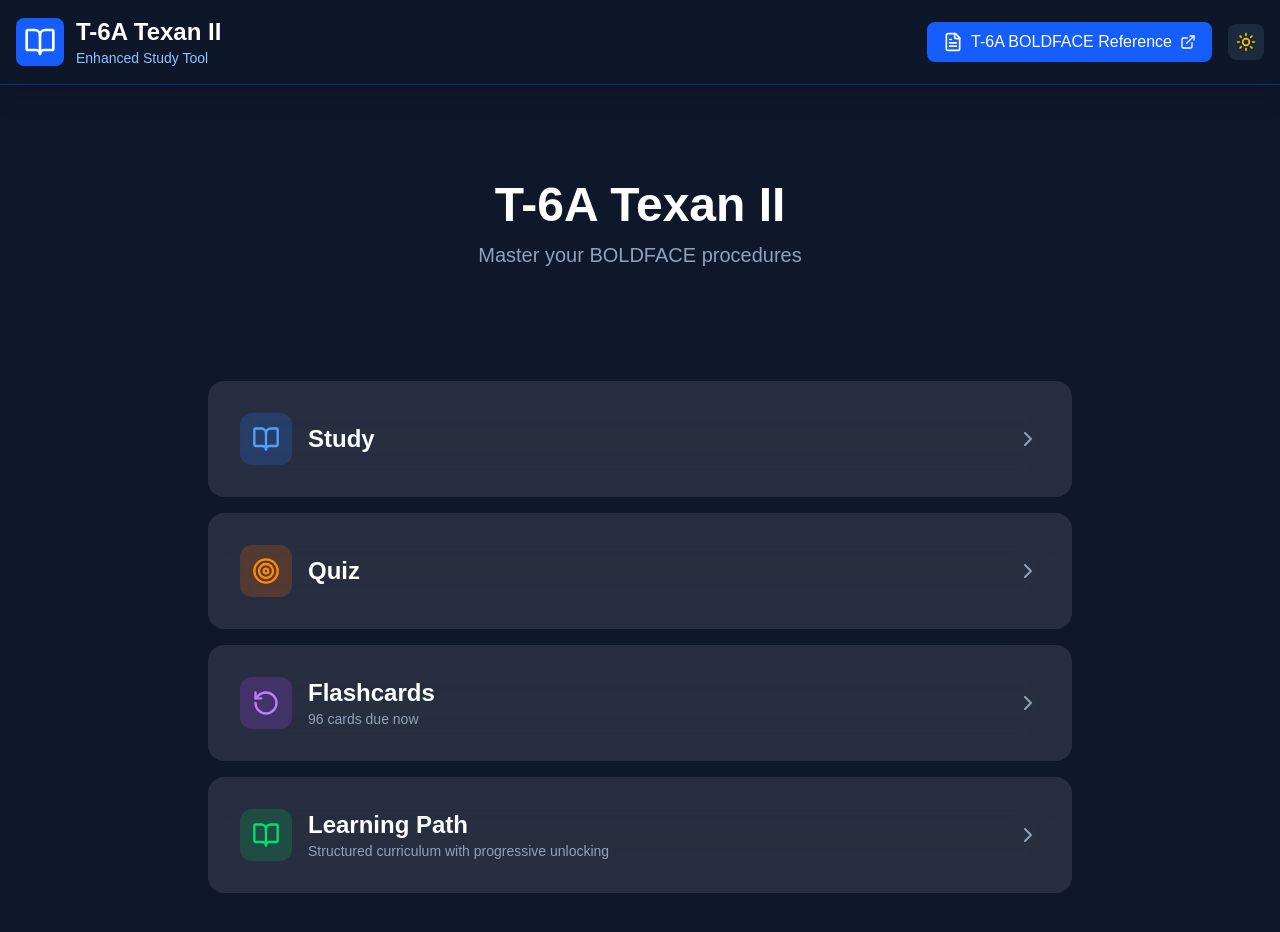
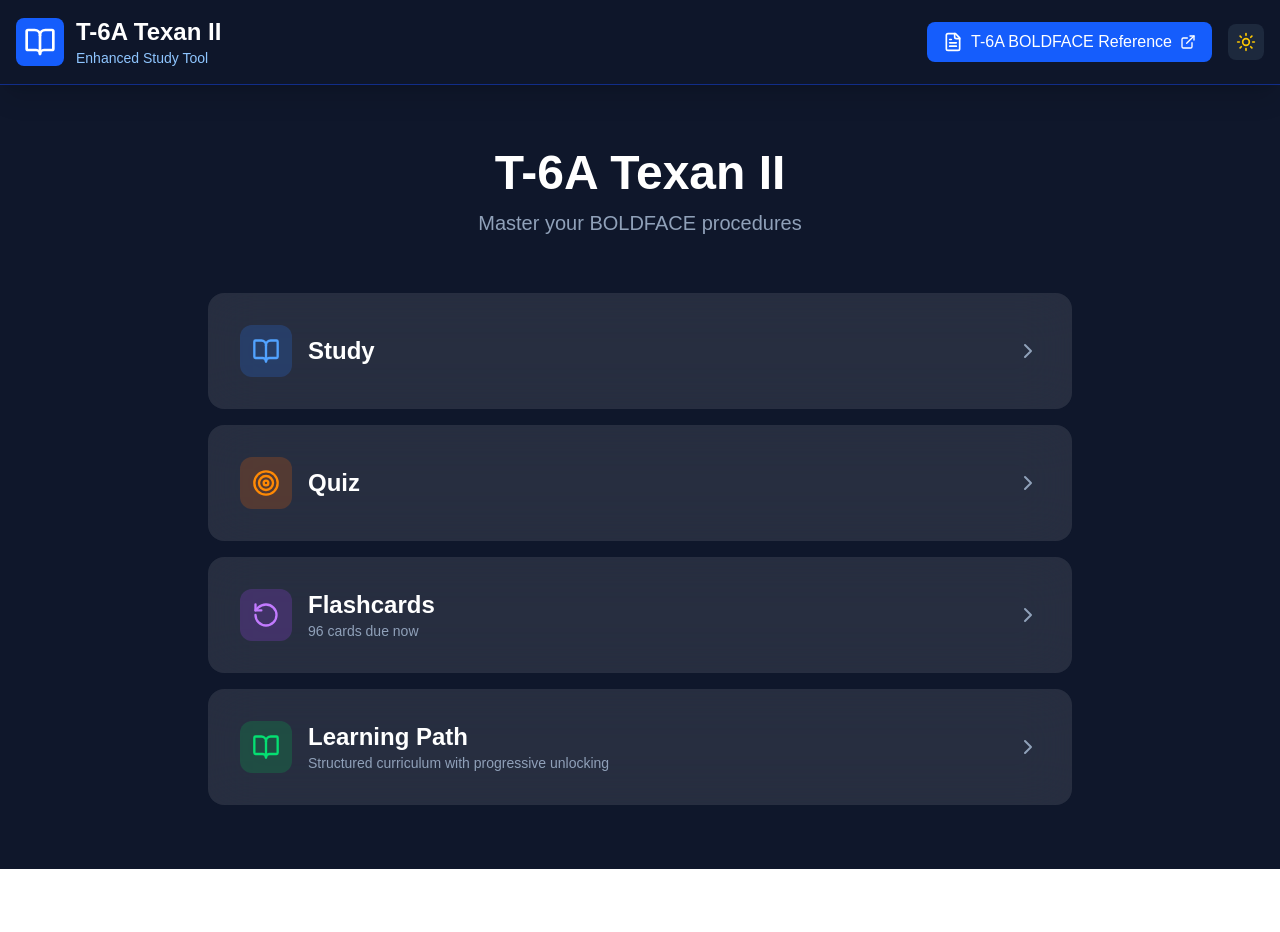
Before and after one commit to ceejwatson/t6a-boldface-study-tool, a Next.js app: page / in a window 1280 px wide. Shown: the top 932 px of the page. After the commit the page ends 869 px from the top, so only its background shows below. Built offline with nearby package versions, Linux system fonts and the light colour scheme.

Commit message:
Move home menu buttons closer to title - reduce hero padding and margins

```diff
--- a/app/page.js
+++ b/app/page.js
@@ -982,7 +982,7 @@ export default function T6AEnhancedStudyTool() {
         {activeTab === "home" ? (
           <div className="max-w-4xl mx-auto px-4">
             {/* Hero Section - Clean & Minimal */}
-            <div className="text-center py-16 mb-12">
+            <div className="text-center py-8 mb-6">
               <h1
                 className={`text-5xl font-semibold mb-3 ${darkMode ? "text-white" : "text-slate-900"}`}
               >
@@ -996,7 +996,7 @@ export default function T6AEnhancedStudyTool() {
             </div>
 
             {/* Main Action Buttons - Centered & Large */}
-            <div className="space-y-4 mb-16">
+            <div className="space-y-4 mb-8">
               <button
                 onClick={() => {
                   // Auto-select all topics for study mode
```
